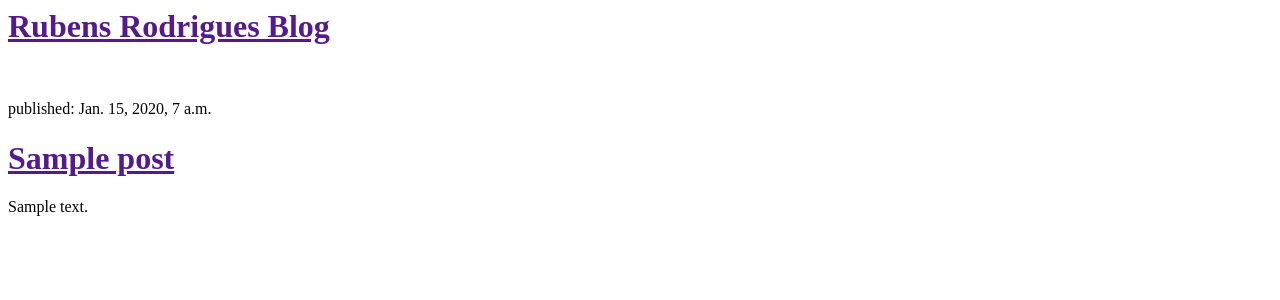
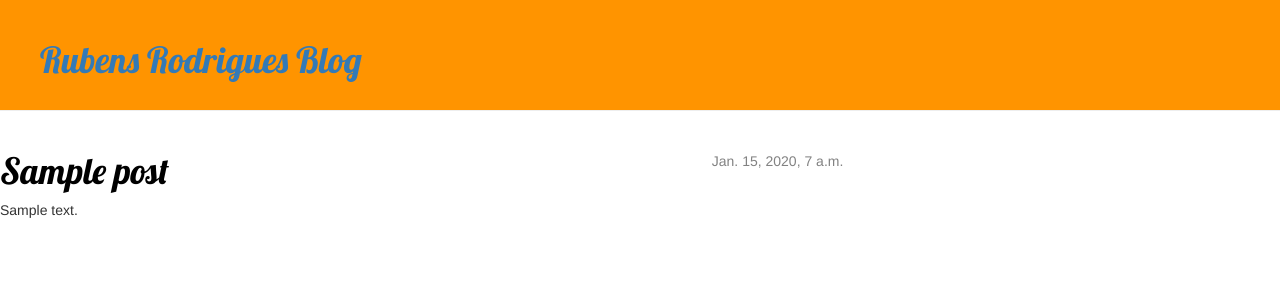
Before and after one commit to rodriguesv2/my-first-blog, a Django app: template blog/templates/blog/post_list.html in a window 1280 px wide. Shown: the top 300 px of the page. Run offline with Django 3.2, Linux system fonts and the light colour scheme; the template is opened without the code that fills it: values that come from a table or form of the project are taken from there, others are empty; tables that the repository leaves empty hold one stand-in row (values such as "Sample post"); some libraries are stand-ins or nearby versions.

Commit message:
Criei as paginas de detalhe de post e os links. E claro, o visual de css

```diff
--- /dev/null
+++ b/blog/static/css/blog.css
@@ -0,0 +1,43 @@
+.page-header {
+	background-color: #ff9400;
+	margin-top: 0;
+	padding: 20px 20px 20px 40px;
+}
+
+.page-header h1, .page-header h1 a, .page-header h1 a:visited, .page-header h1 a: active{
+	color: #ffffff;
+	font-size: 36pt;
+	text-decoration: none;
+}
+
+.content{
+	margin-left: 40px;
+}
+
+h1, h2, h3, h4{
+	font-family: 'Lobster', cursive;
+}
+
+.date{
+	float: right;
+	color: #828282;
+}
+
+.save{
+	float: right;
+}
+
+.post-form textarea, .post-form input{
+	color: #ffffff;
+	float: right;
+	font-size: 26pt;
+	margin-right: 20px;
+}
+
+.post{
+	margin-bottom: 70px;
+}
+
+.post h1 a, .post h1 a:visited {
+	color: #000000;
+}
--- /dev/null
+++ b/blog/templates/blog/base.html
@@ -0,0 +1,21 @@
+{% load staticfiles %}
+<html>
+    <head>
+		<link rel="stylesheet" href="//maxcdn.bootstrapcdn.com/bootstrap/3.2.0/css/bootstrap.min.css">
+		<link rel="stylesheet" href="//maxcdn.bootstrapcdn.com/bootstrap/3.2.0/css/bootstrap-theme.min.css">
+		<link rel="stylesheet" href="{% static 'css/blog.css' %}">
+		<link href="https://fonts.googleapis.com/css?family=Lobster&subset=latin,latin-ext" rel="stylesheet" type="text/css">
+        <title>Rubens Rodrigues blog</title>
+    </head>
+    <body>
+		<div class="page-header">
+			<h1><a href="/">Rubens Rodrigues Blog</a></h1>
+		</div>
+		<div class="row">
+			<div class="col-md-8">
+				{% block content %}
+				{% endblock %}
+			</div>
+		</div>
+    </body>
+</html
--- a/blog/templates/blog/post_list.html
+++ b/blog/templates/blog/post_list.html
@@ -1,29 +1,13 @@
-<html>
-    <head>
-        <title>Rubens Rodrigues blog</title>
-    </head>
-    <body>
-        <div>
-            <h1><a href="">Rubens Rodrigues Blog</a></h1>
-        </div>
-		{% for post in posts %}
-			<div>
-				<br/>
-				<p>published: {{post.published_date}}</p>
-				<h1><a href="">{{post.title}}</a></h1>
-				<p>{{post.text|linebreaksbr}}</p>
+{% extends 'blog/base.html' %}
+
+{% block content %}
+	{% for post in posts %}
+		<div class="post">
+			<div class="date">
+				{{ post.published_date }}
 			</div>
-		{% endfor %}
-        <!--<div>
-            <p>published: 14.06.2014, 12:14</p>
-            <h2><a href="">My first post</a></h2>
-            <p>Aenean eu leo quam. Pellentesque ornare sem lacinia quam venenatis vestibulum. Donec id elit non mi porta gravida at eget metus. Fusce dapibus, tellus ac cursus commodo, tortor mauris condimentum nibh, ut fermentum massa justo sit amet risus.</p>
-        </div>
-
-        <div>
-            <p>published: 14.06.2014, 12:14</p>
-            <h2><a href="">My second post</a></h2>
-            <p>Aenean eu leo quam. Pellentesque ornare sem lacinia quam venenatis vestibulum. Donec id elit non mi porta gravida at eget metus. Fusce dapibus, tellus ac cursus commodo, tortor mauris condimentum nibh, ut f.</p>
-        </div>-->
-    </body>
-</html>
+			<h1><a href="{% url 'post_detail' pk=post.pk %}">{{ post.title }}</a></h1>
+			<p>{{ post.text|linebreaksbr }}</p>
+		</div>
+	{% endfor %}
+{% endblock content %}
--- a/blog/urls.py
+++ b/blog/urls.py
@@ -1,6 +1,7 @@
-from django.conf.urls import include, url
+from django.conf.urls import url
 from . import views
 
 urlpatterns = [
 	url(r'^$', views.post_list),
+	url(r'^post/(?P<pk>[0-9]+)/$', views.post_detail, name="post_detail"),
 ]
--- a/blog/views.py
+++ b/blog/views.py
@@ -1,7 +1,11 @@
-from django.shortcuts import render
+from django.shortcuts import render, get_object_or_404
 from django.utils import timezone
 from .models import Post
 
 def post_list(request):
 	posts = Post.objects.filter(published_date__lte=timezone.now()).order_by('published_date')
 	return render(request, 'blog/post_list.html', {'posts':posts})
+
+def post_detail(request, pk):
+	post = get_object_or_404(Post, pk=pk)
+	return render(request, 'blog/post_detail.html', {'post':post})
```
Also changed, not shown: blog/templates/blog/post_detail.html (added, +13 -0 lines).
